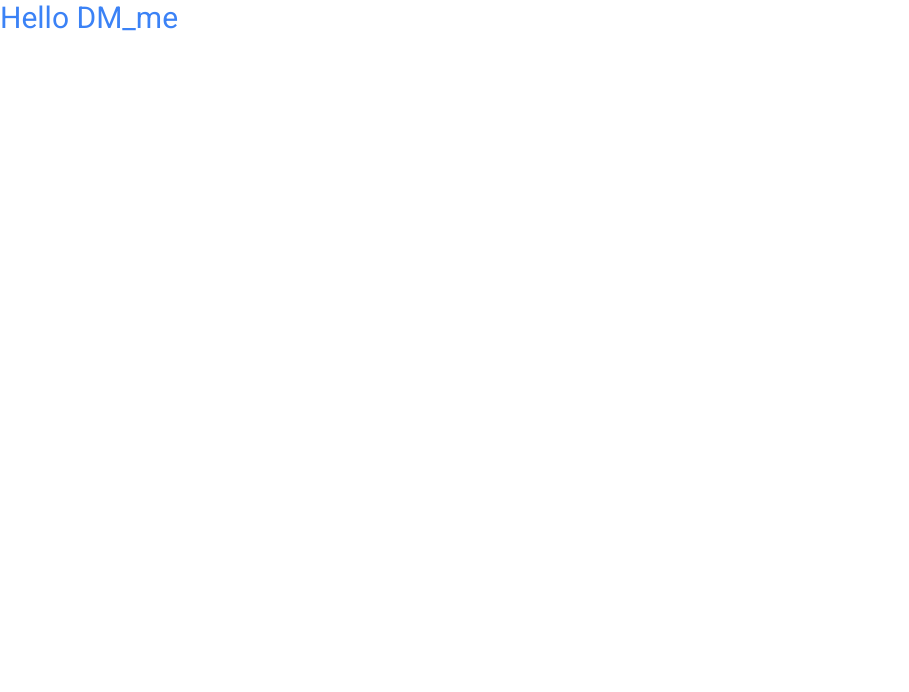
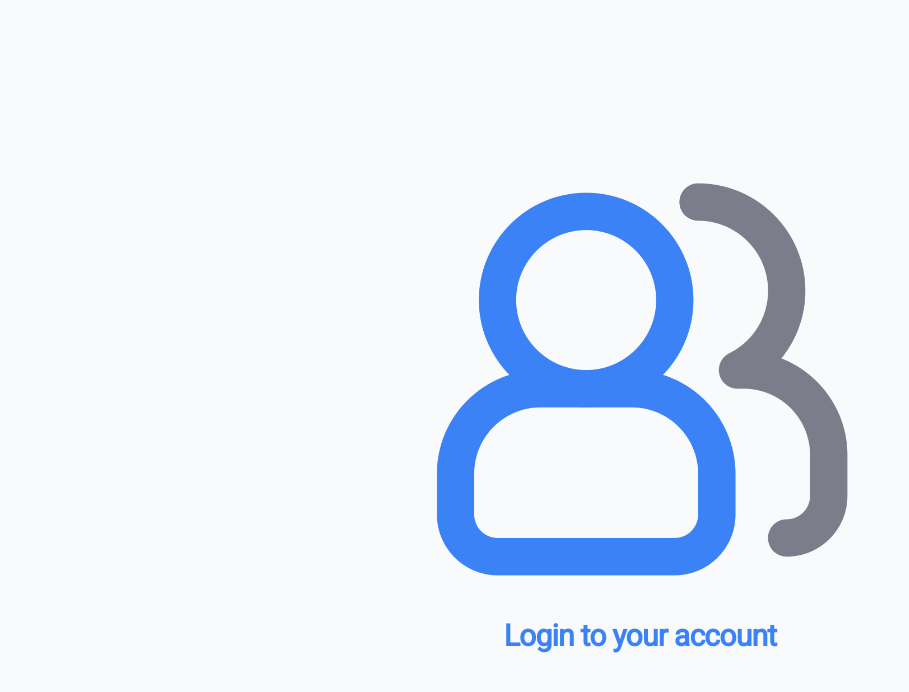
Before and after one commit to Welber33/dm_me, a Next.js app: page / in a window 1280 px wide. Shown: the top 692 px of the page, without its empty margins (0-909 px from the left). Built offline with nearby package versions, Linux system fonts and the light colour scheme.

Commit message:
DM_me Messaging App - Auth Setup

```diff
--- /dev/null
+++ b/app/(site)/page.tsx
@@ -0,0 +1,26 @@
+import Image from "next/image";
+
+export default function Home() {
+  return (
+    <div
+      className="flex min-h-full flex-col justify-center py-12 sm:px-6 lg:px-8 bg-silvergray-50"
+    >
+      <div className="sm:mx-auto sm:sm:w-full sm:max-w-md">
+        <Image
+          alt="Logo"
+          height="50"
+          width="50"
+          className="mx-auto w-auto"
+          src="/images/logo-dm-me.png"
+        />
+        <h2
+          className="mt-6 text-center text-3xl font-bold tracking-tight text-blueApp-700"
+        >
+          Login to your account
+        </h2>
+      </div>
+
+      {/** AuthForm */}
+    </div>
+  )
+}
```
Also changed, not shown: public/images/logo-dm-me.png (added).
